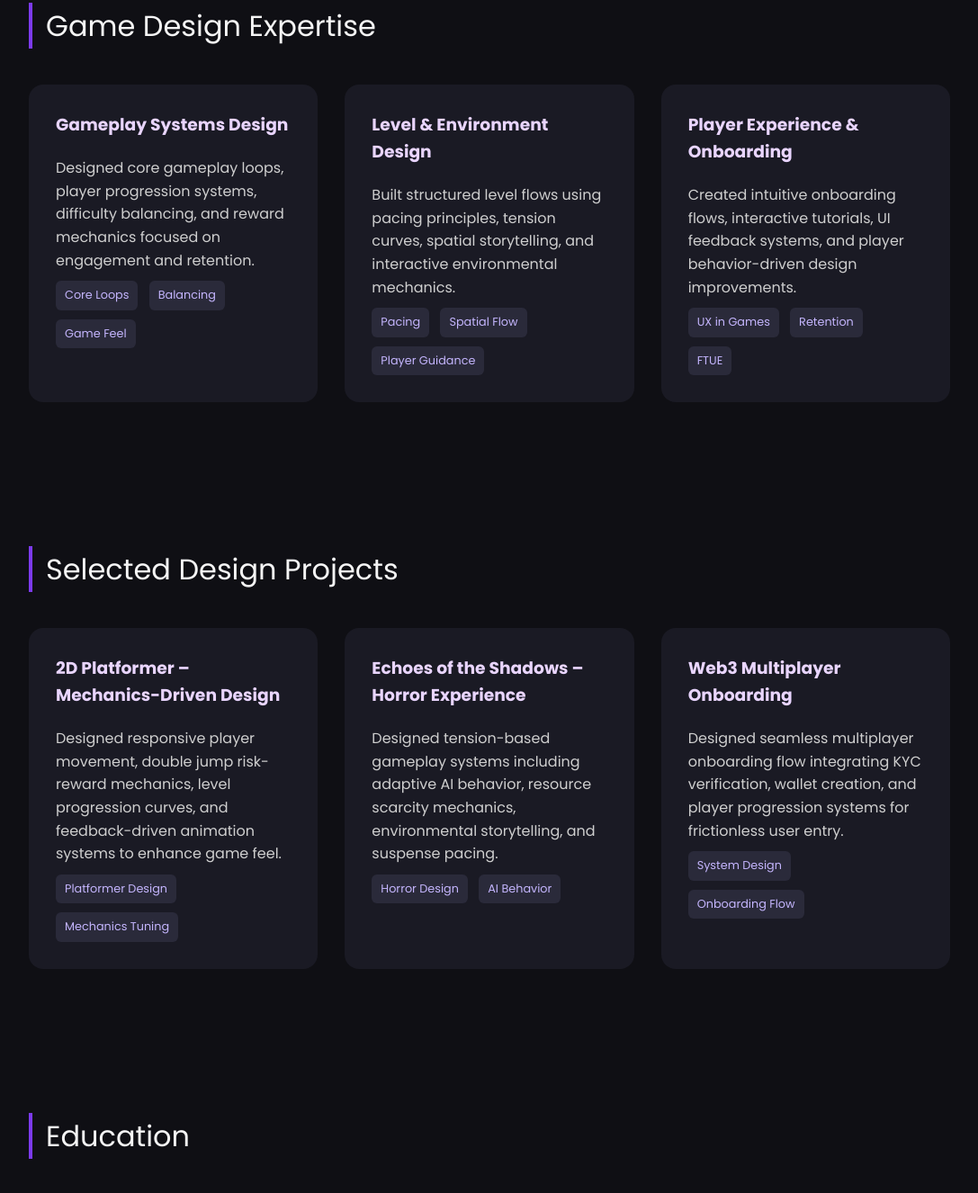
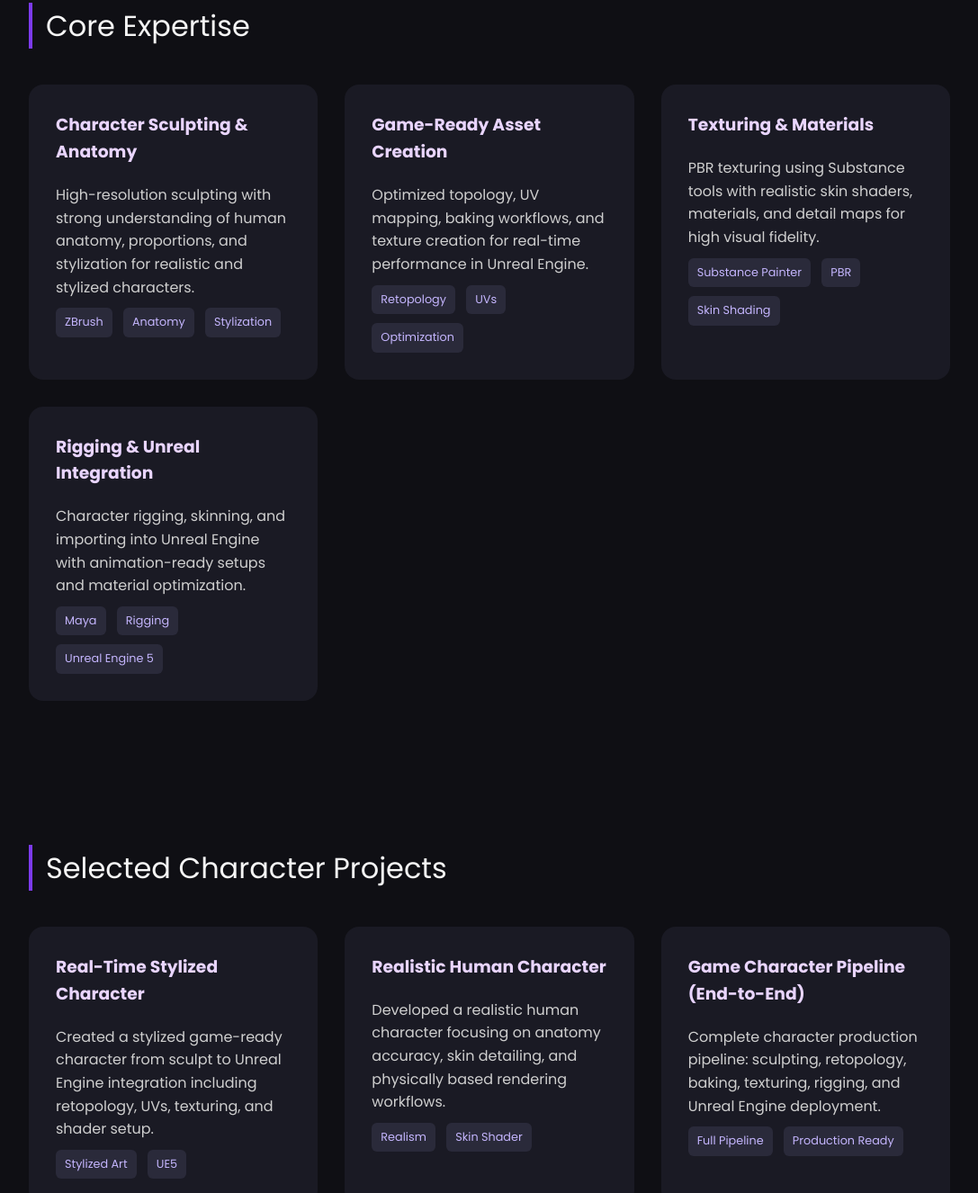
Before and after one commit to KaranVerm/karan-portfolio, a plain HTML site: page index.html in a window 1280 px wide. Shown: the part 564-1890 px from the top of the page at 90% size, without its empty margins (96-1183 px from the left). Drawn offline with Linux system fonts and the light colour scheme.

Commit message:
Update index.html

```diff
--- a/index.html
+++ b/index.html
@@ -3,7 +3,7 @@
 <head>
     <meta charset="UTF-8">
     <meta name="viewport" content="width=device-width, initial-scale=1.0">
-    <title>Karan Verma | Game Designer Portfolio</title>
+    <title>Karan Verma | Character Generalist (Unreal Engine)</title>
     <link href="https://fonts.googleapis.com/css2?family=Poppins:wght@300;400;600;700&display=swap" rel="stylesheet">
     <style>
         * {
@@ -127,11 +127,11 @@
 
 <header>
     <h1>Karan Verma</h1>
-    <h2>Game Designer | Gameplay Systems | Level Design</h2>
+    <h2>Character Generalist | Unreal Engine 5 | Real-Time Characters</h2>
     <p>
-        Game Design-focused B.Tech CSE (Gaming Technology) student crafting immersive, player-centric experiences.
-        Passionate about gameplay mechanics, level flow, player psychology, and systems balancing.
-        I design engaging loops, meaningful progression, and immersive worlds that prioritize player experience first.
+        Character Generalist specializing in real-time character creation for Unreal Engine 5.
+        Skilled in full character pipeline including sculpting, retopology, texturing, rigging, and engine integration.
+        Passionate about creating high-quality, optimized characters with strong anatomy, appealing silhouettes, and production-ready workflows.
     </p>
     <div class="btn-group">
         <a href="mailto:karanverma1362003@gmail.com" class="btn">Contact Me</a>
@@ -141,53 +141,67 @@
 </header>
 
 <section>
-    <div class="section-title">Game Design Expertise</div>
+    <div class="section-title">Core Expertise</div>
     <div class="grid">
         <div class="card">
-            <h3>Gameplay Systems Design</h3>
-            <p>Designed core gameplay loops, player progression systems, difficulty balancing, and reward mechanics focused on engagement and retention.</p>
-            <span class="tag">Core Loops</span>
-            <span class="tag">Balancing</span>
-            <span class="tag">Game Feel</span>
+            <h3>Character Sculpting & Anatomy</h3>
+            <p>High-resolution sculpting with strong understanding of human anatomy, proportions, and stylization for realistic and stylized characters.</p>
+            <span class="tag">ZBrush</span>
+            <span class="tag">Anatomy</span>
+            <span class="tag">Stylization</span>
         </div>
         <div class="card">
-            <h3>Level & Environment Design</h3>
-            <p>Built structured level flows using pacing principles, tension curves, spatial storytelling, and interactive environmental mechanics.</p>
-            <span class="tag">Pacing</span>
-            <span class="tag">Spatial Flow</span>
-            <span class="tag">Player Guidance</span>
+            <h3>Game-Ready Asset Creation</h3>
+            <p>Optimized topology, UV mapping, baking workflows, and texture creation for real-time performance in Unreal Engine.</p>
+            <span class="tag">Retopology</span>
+            <span class="tag">UVs</span>
+            <span class="tag">Optimization</span>
         </div>
         <div class="card">
-            <h3>Player Experience & Onboarding</h3>
-            <p>Created intuitive onboarding flows, interactive tutorials, UI feedback systems, and player behavior-driven design improvements.</p>
-            <span class="tag">UX in Games</span>
-            <span class="tag">Retention</span>
-            <span class="tag">FTUE</span>
+            <h3>Texturing & Materials</h3>
+            <p>PBR texturing using Substance tools with realistic skin shaders, materials, and detail maps for high visual fidelity.</p>
+            <span class="tag">Substance Painter</span>
+            <span class="tag">PBR</span>
+            <span class="tag">Skin Shading</span>
+        </div>
+        <div class="card">
+            <h3>Rigging & Unreal Integration</h3>
+            <p>Character rigging, skinning, and importing into Unreal Engine with animation-ready setups and material optimization.</p>
+            <span class="tag">Maya</span>
+            <span class="tag">Rigging</span>
+            <span class="tag">Unreal Engine 5</span>
         </div>
     </div>
 </section>
 
 <section>
-    <div class="section-title">Selected Design Projects</div>
+    <div class="section-title">Selected Character Projects</div>
     <div class="grid">
         <div class="card">
-            <h3>2D Platformer – Mechanics-Driven Design</h3>
-            <p>Designed responsive player movement, double jump risk-reward mechanics, level progression curves, and feedback-driven animation systems to enhance game feel.</p>
-            <span class="tag">Platformer Design</span>
-            <span class="tag">Mechanics Tuning</span>
+            <h3>Real-Time Stylized Character</h3>
+            <p>Created a stylized game-ready character from sculpt to Unreal Engine integration including retopology, UVs, texturing, and shader setup.</p>
+            <span class="tag">Stylized Art</span>
+            <span class="tag">UE5</span>
         </div>
         <div class="card">
-            <h3>Echoes of the Shadows – Horror Experience</h3>
-            <p>Designed tension-based gameplay systems including adaptive AI behavior, resource scarcity mechanics, environmental storytelling, and suspense pacing.</p>
-            <span class="tag">Horror Design</span>
-            <span class="tag">AI Behavior</span>
+            <h3>Realistic Human Character</h3>
+            <p>Developed a realistic human character focusing on anatomy accuracy, skin detailing, and physically based rendering workflows.</p>
+            <span class="tag">Realism</span>
+            <span class="tag">Skin Shader</span>
         </div>
         <div class="card">
-            <h3>Web3 Multiplayer Onboarding</h3>
-            <p>Designed seamless multiplayer onboarding flow integrating KYC verification, wallet creation, and player progression systems for frictionless user entry.</p>
-            <span class="tag">System Design</span>
-            <span class="tag">Onboarding Flow</span>
+            <h3>Game Character Pipeline (End-to-End)</h3>
+            <p>Complete character production pipeline: sculpting, retopology, baking, texturing, rigging, and Unreal Engine deployment.</p>
+            <span class="tag">Full Pipeline</span>
+            <span class="tag">Production Ready</span>
         </div>
+    </div>
+</section>
+
+<section>
+    <div class="section-title">Tools & Technologies</div>
+    <div class="card">
+        <p>ZBrush • Blender/Maya • Substance Painter • Unreal Engine 5 • Photoshop • Marvelous Designer (basic)</p>
     </div>
 </section>
 
@@ -200,7 +214,7 @@
 </section>
 
 <footer>
-    © 2026 Karan Verma | Game Designer Portfolio
+    © 2026 Karan Verma | Character Generalist Portfolio
 </footer>
 
 </body>
```
